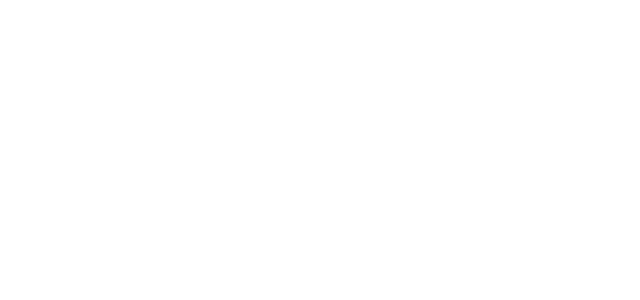
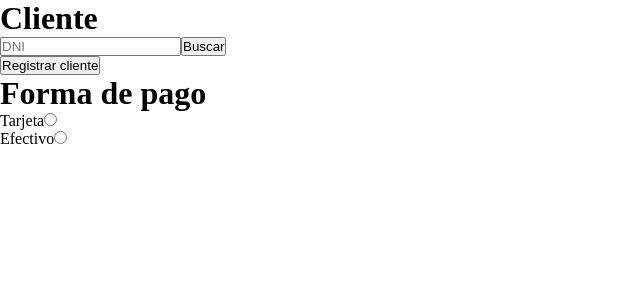
Before and after one commit to valengr1/laTiendaV2-Frontend, a React (Vite) app: page /pago in a window 1280 px wide. Before the commit this address had no page. Shown: the top 300 px of the page, without its empty margins (0-640 px from the left). Built offline with nearby package versions, Linux system fonts and the light colour scheme; a web font is replaced by a local one.

Commit message:
se empezó a trabajar en la página de pagos y la transición desde ventas

```diff
--- a/src/App.jsx
+++ b/src/App.jsx
@@ -3,6 +3,7 @@ import Inicio from "./pages/Inicio";
 import Ventas from "./pages/Ventas";
 import IniciarSesion from "./pages/IniciarSesion";
 import Carrito from "./pages/Carrito";
+import Pago from "./pages/Pago";
 
 function App() {
   return (
@@ -12,6 +13,8 @@ function App() {
         <Route path="/inicio" element={<Inicio />} />
         <Route path="/ventas" element={<Ventas />} />
         <Route path="/carrito" element={<Carrito />} />
+        <Route path="/pago" element={<Pago />} />
+        <Route path="*" element={<h1>Not Found</h1>} />
       </Routes>
     </BrowserRouter>
   );
--- a/src/pages/IniciarSesion.jsx
+++ b/src/pages/IniciarSesion.jsx
@@ -17,10 +17,16 @@ function IniciarSesion() {
         params: { legajo: vendedor.legajo, contraseña: vendedor.contraseña },
       })
       .then((response) => {
-        if (response.data === "Usuario y/o contraseña incorrecto/a") {
-          toast.error(response.data);
+        if (response.data === "Usuario y/o contraseña incorrectos") {
+          toast.error(response.data, {
+            duration: 2000,
+            id: "error",
+          });
         } else {
-          toast.success(response.data);
+          toast.success(response.data, {
+            duration: 2000,
+            id: "bienvenido",
+          });
           setTimeout(() => {
             navigate("/inicio");
           }, 2000);
--- /dev/null
+++ b/src/pages/Pago.jsx
@@ -0,0 +1,175 @@
+import axios from "axios";
+import { useEffect, useState } from "react";
+import toast, { Toaster } from "react-hot-toast";
+
+function Pago() {
+  const [dni, setDni] = useState("");
+  const [cliente, setCliente] = useState({
+    nombre: "",
+    apellido: "",
+    dni: "",
+    direccion: "",
+    telefono: "",
+    condicionTributaria: {
+      descripcion: "",
+      id: 0,
+    },
+  });
+  const [registro, setRegistro] = useState(false);
+  const [select, setSelect] = useState("");
+
+  useEffect(() => {
+    setCliente(null);
+  }, []);
+
+  const buscarCliente = (e) => {
+    e.preventDefault();
+    axios
+      .get("http://localhost:8080/buscarCliente", {
+        params: { DNI: dni },
+      })
+      .then((response) => {
+        if (response.data === "") {
+          setCliente(null);
+          toast.error("Cliente no encontrado", {
+            duration: 2000,
+            id: "error",
+          });
+        } else {
+          toast.success("Cliente encontrado", {
+            duration: 2000,
+            id: "Cliente encontrado",
+          });
+          setCliente(response.data);
+          setRegistro(false);
+        }
+      });
+  };
+
+  const registrarCliente = () => {
+    setCliente(null);
+    setRegistro(true);
+  };
+
+  const cancelar = () => {
+    setRegistro(false);
+  };
+
+  const handleSelection = (e) => {
+    setSelect(e.target.value);
+  };
+  return (
+    <main>
+      <Toaster />
+      <div>
+        <div>
+          <div>
+            <h1>Cliente</h1>
+            <form onSubmit={buscarCliente}>
+              <input
+                onChange={(e) => setDni(e.target.value)}
+                type="number"
+                placeholder="DNI"
+                required
+                id="dni"
+              />
+              <button>Buscar</button>
+            </form>
+            <button onClick={registrarCliente}>Registrar cliente</button>
+            {cliente ? (
+              <div>
+                <h2>Nombre: {cliente.nombre}</h2>
+                <h2>Apellido: {cliente.apellido}</h2>
+                <h2>DNI: {cliente.dni}</h2>
+                <h2>Dirección: {cliente.direccion}</h2>
+                <h2>Teléfono: {cliente.telefono}</h2>
+                <h2>
+                  Condición tributaria:{" "}
+                  {cliente.condicionTributaria.descripcion}
+                </h2>
+              </div>
+            ) : (
+              <></>
+            )}
+            {registro ? (
+              <div>
+                <label htmlFor="">Nombre</label>
+                <input type="text" />
+                <label htmlFor="">Apellido</label>
+                <input type="text" />
+                <label htmlFor="">DNI</label>
+                <input type="number" />
+                <label htmlFor="">Dirección</label>
+                <input type="text" />
+                <label htmlFor="">Teléfono</label>
+                <input type="number" />
+                <label htmlFor="">Condición tributaria</label>
+                <select name="" id="">
+                  <option value="">Consumidor final</option>
+                  <option value="">Responsable inscripto</option>
+                  <option value="">Monotributista</option>
+                </select>
+                <div>
+                  <button onClick={cancelar}>Cancelar</button>
+                  <button>Registrar</button>
+                </div>
+              </div>
+            ) : (
+              <> </>
+            )}
+          </div>
+        </div>
+        <div>
+          <h1>Forma de pago</h1>
+          <div>
+            <div>
+              <label htmlFor="tarjeta">Tarjeta</label>
+              <input
+                onChange={handleSelection}
+                type="radio"
+                name="pago"
+                id="tarjeta"
+                value={"tarjeta"}
+              />
+            </div>
+            <div>
+              <label htmlFor="efectivo">Efectivo</label>
+              <input
+                onChange={handleSelection}
+                type="radio"
+                name="pago"
+                id="efectivo"
+                value={"efectivo"}
+              />
+            </div>
+          </div>
+          {select === "tarjeta" ? (
+            <div>
+              <label htmlFor="numeroTarjeta">Número de tarjeta</label>
+              <input type="number" id="numeroTarjeta" />
+              <label htmlFor="nombreTitular">Nombre del titular</label>
+              <input type="text" id="nombreTitular" />
+              <label htmlFor="fechaVencimiento">Fecha de vencimiento</label>
+              <input type="date" id="fechaVencimiento" />
+              <label htmlFor="codigoSeguridad">Código de seguridad</label>
+              <input type="number" id="codigoSeguridad" />
+              <button>Validar tarjeta</button>
+            </div>
+          ) : (
+            <></>
+          )}
+          {select === "efectivo" ? (
+            <div>
+              <h3>Total: {window.localStorage.getItem("total")}</h3>
+              <button>Realizar venta</button>
+            </div>
+          ) : (
+            <></>
+          )}
+        </div>
+      </div>
+    </main>
+  );
+}
+
+export default Pago;
--- a/src/pages/Ventas.jsx
+++ b/src/pages/Ventas.jsx
@@ -54,6 +54,11 @@ function Ventas() {
     let arrayStocksAux = arrayStocks.filter((item) => item.id !== id);
     setArrayStocks(arrayStocksAux);
     setTotal(0);
+    toast.error("Artículo quitado del carrito", {
+      duration: 2000,
+      position: "bottom-right",
+      id: "quitarArticulo",
+    });
   };
 
   const handleCantidadChange = (e, item) => {
@@ -87,6 +92,29 @@ function Ventas() {
       });
   };
 
+  const goToPago = () => {
+    if (arrayStocks.length === 0) {
+      toast.error("No hay artículos en el carrito", {
+        duration: 2000,
+        position: "bottom-right",
+        id: "errorPago",
+      });
+      return;
+    } else if (total === 0) {
+      toast.error("Debe calcular el total", {
+        duration: 2000,
+        position: "bottom-right",
+        id: "errorPago",
+      });
+    } else {
+      //guardar arrayStocks en localStorage
+      localStorage.setItem("arrayStocks", JSON.stringify(arrayStocks));
+      //guardar total en localStorage
+      localStorage.setItem("total", total);
+      navigate("/pago", { state: { arrayStocks: arrayStocks, total: total } });
+    }
+  };
+
   return (
     <main className={style.main}>
       <div className={style.divPrincipal}>
@@ -101,17 +129,15 @@ function Ventas() {
             <i className="fa-regular fa-circle-left"></i>
           </button>
           <h1 className={style.h1}>Nueva venta</h1>
-          <button className={style.btnFinalizar}>
+          <button onClick={goToPago} className={style.btnFinalizar}>
             <i className="fa-brands fa-shopify"></i>
           </button>
         </div>
         <div className={style.barraConsulta}>
           <form className={style.form} onSubmit={handleSubmit}>
-            <label className={style.labelCodigo} htmlFor="">
-              Código
-            </label>
             <input
               className={style.inputCodigo}
+              placeholder="Código"
               type="number"
               required
               name="codigo"
```
